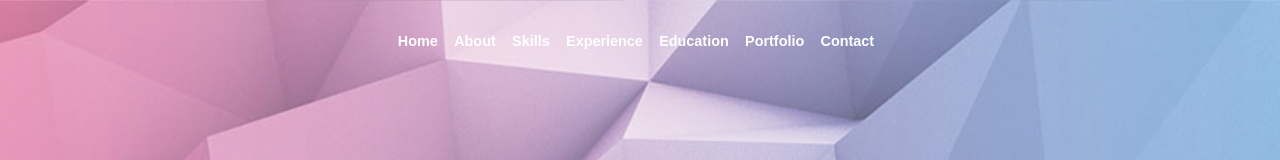
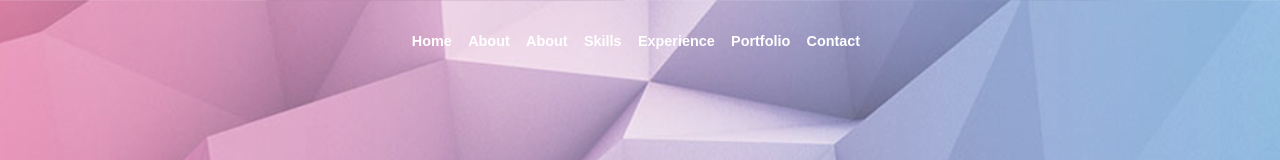
Before and after one commit to sunilkrbajpai/sunil-bajpai-resume.github.io, a plain HTML site: page index.html in a window 1280 px wide. Shown: the top 160 px of the page. Drawn offline with Linux system fonts and the light colour scheme.

Commit message:
Update index.html

```diff
--- a/index.html
+++ b/index.html
@@ -22,13 +22,13 @@
                     <a href="#about"> About </a>
                 </li>
                 <li>
+                    <a href="#education"> About </a>
+                </li>
+                <li>
                     <a href="#skills"> Skills </a>
                 </li>
                 <li>
                     <a href="#experience">Experience</a>
-                </li>
-                <li>
-                    <a href="#education">Education</a>
                 </li>
                 <li>
                     <a href="#portfolio">Portfolio</a>
```
